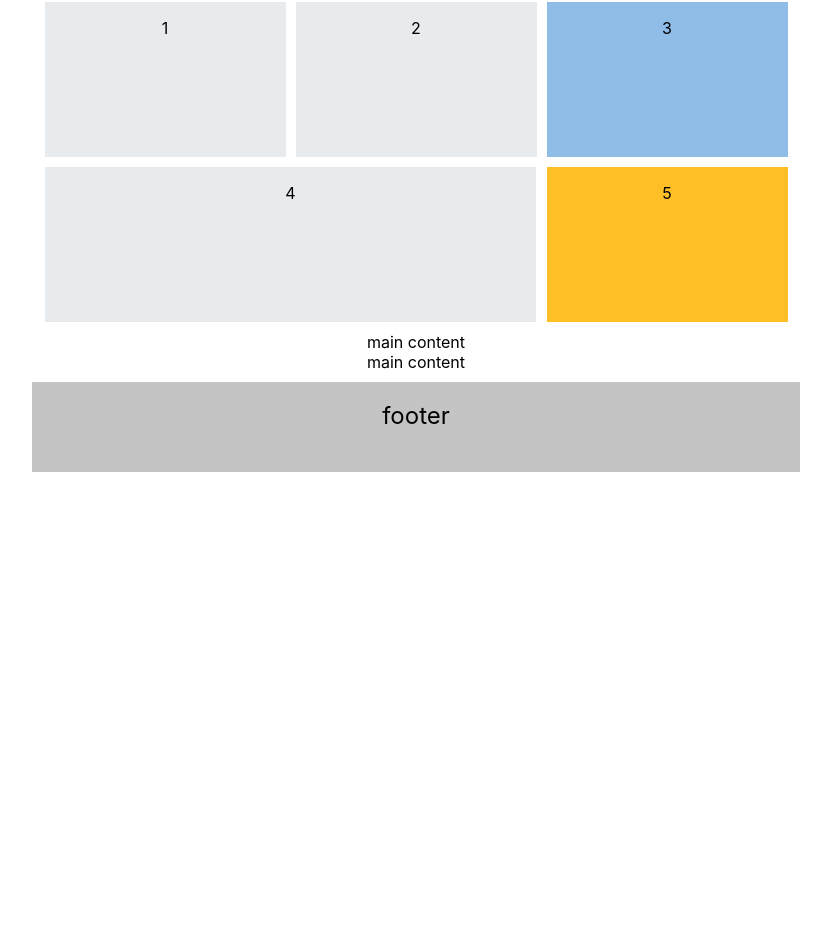
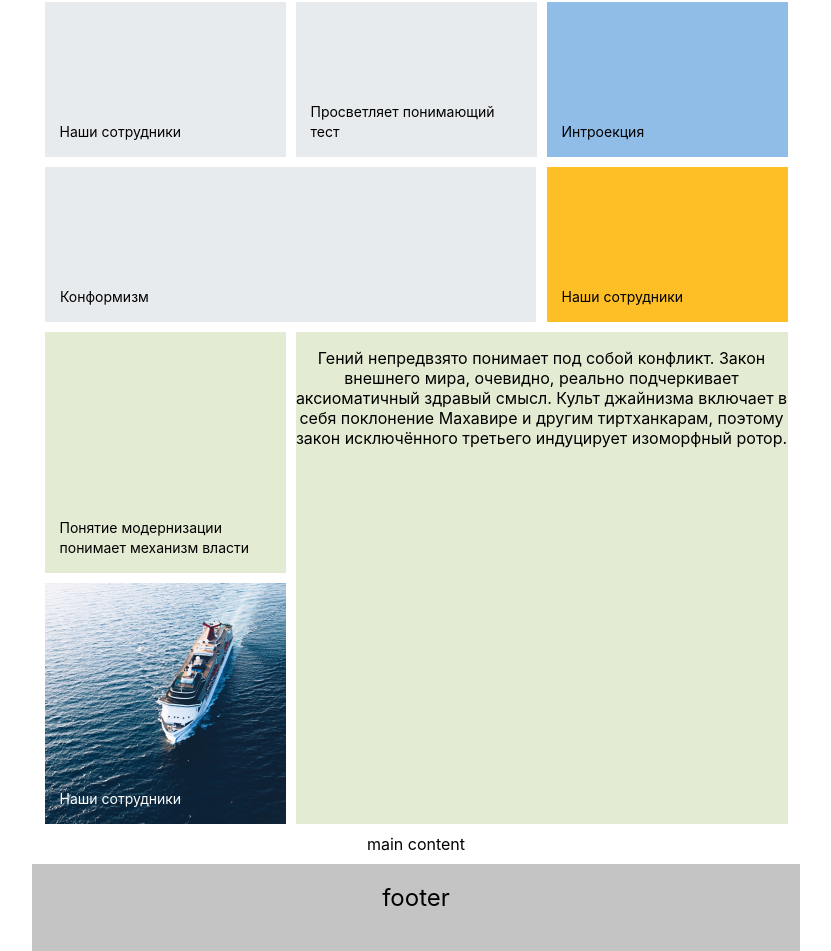
Before and after one commit to kollarbone/layout_task, a React (Create React App) app: page / in a window 1280 px wide. Shown: the part 600-1551 px from the top of the page, without its empty margins (224-1055 px from the left). Before the commit the page ends 1072 px from the top, so only its background shows below. Built offline with nearby package versions, Linux system fonts and the light colour scheme.

Commit message:
new blocks

```diff
--- a/src/App.css
+++ b/src/App.css
@@ -90,6 +90,46 @@
   grid-area: E;
   position: relative;
 }
+.block-2-third p, .block-2-second p, .block-2-first p, .block-2-fouth p, .block-2-fifth p {
+  font-style: normal;
+  font-weight: 400;
+  font-size: 14px;
+  line-height: 20px;
+  position: absolute;
+  bottom: 0;
+  margin: 15px;
+  text-align: left;
+}
+.block-3 {
+  display: grid;
+  place-items: center;
+  gap: 10px;
+  grid-template-areas:
+    "A A A A   B B B B  B B B B"
+    "C C C C   B B B B  B B B B";
+    margin-bottom: 10px;
+}
+.block-3-first {
+  grid-area: A;
+  position: relative;
+}
+.block-3-second{
+  grid-area: B;
+}
+.block-3-third {
+  grid-area: C;
+  position: relative;
+}
+.block-3-third p, .block-3-first p {
+  font-style: normal;
+  font-weight: 400;
+  font-size: 14px;
+  line-height: 20px;
+  position: absolute;
+  bottom: 0;
+  margin: 15px;
+  text-align: left;
+}
 .big-block {
   max-width: 492px;
   width: 100vw;
@@ -130,3 +170,11 @@
   width: 100vw;
   height: 100vw;
 }
+.green {
+  background: #E3EBD3;
+  text-align: center;
+}
+.image {
+  background-image: url(./Mask\ Group.png);
+  color: white;
+}
--- a/src/App.js
+++ b/src/App.js
@@ -26,22 +26,38 @@ function App() {
         </div>
         <div className="block-2">
           <div className="narrow-block light block-2-first">
-            <p>1</p>
+            <p>Наши сотрудники</p>
           </div>
           <div className="narrow-block light block-2-second">
-            <p>2</p>
+            <p>Просветляет понимающий тест</p>
           </div>
           <div className="narrow-block blue block-2-third">
-            <p>3</p>
+            <p>Интроекция</p>
           </div>
           <div className="wide-narrow-block light block-2-fouth">
-            <p>4</p>
+            <p>Конформизм</p>
           </div>
           <div className="narrow-block yellow block-2-fifth">
-            <p>5</p>
+            <p>Наши сотрудники</p>
           </div>
         </div>
-        <div className="block-3">main content</div>
+        <div className="block-3">
+          <div className="small-block green block-3-first">
+            <p>Понятие модернизации понимает механизм власти</p>
+          </div>
+          <div className="big-block green block-3-second">
+            <p>
+              Гений непредвзято понимает под собой конфликт. Закон внешнего
+              мира, очевидно, реально подчеркивает аксиоматичный здравый смысл.
+              Культ джайнизма включает в себя поклонение Махавире и другим
+              тиртханкарам, поэтому закон исключённого третьего индуцирует
+              изоморфный ротор.
+            </p>
+          </div>
+          <div className="small-block image block-3-third">
+            <p>Наши сотрудники</p>
+          </div>
+        </div>
         <div className="block-4">main content</div>
       </div>
       <header className="App-header-footer">
```
Also changed, not shown: src/Mask Group.png (added).
